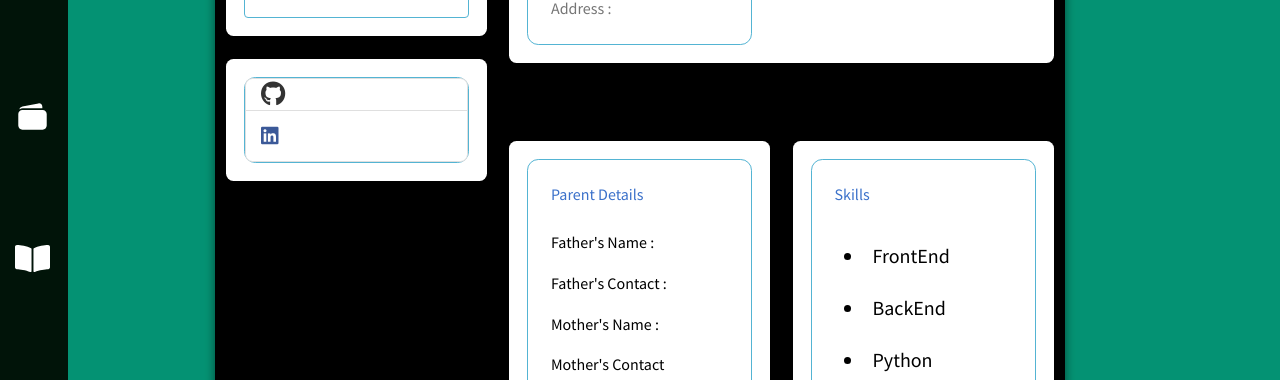
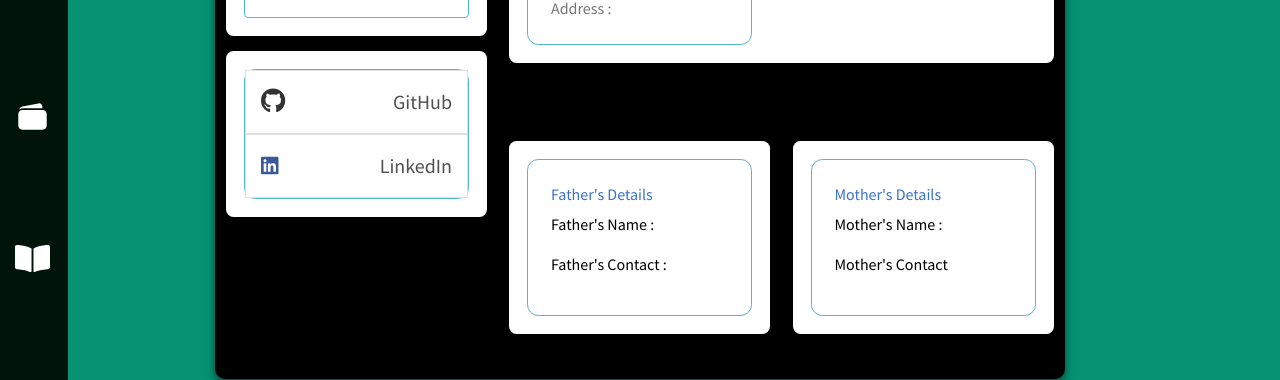
Before and after one commit to jathinp2019/Techie-Corner, a React (Create React App) app in the folder Software-Engineering-Student-Managament-System/: page /profile in a window 1280 px wide. Shown: the part 420-800 px from the top of the page. Built offline with nearby package versions, Linux system fonts and the light colour scheme; no server answers.

Commit message:
changes to edit profile

```diff
--- a/Software-Engineering-Student-Managament-System/src/pages/PaymentPage.js
+++ b/Software-Engineering-Student-Managament-System/src/pages/PaymentPage.js
@@ -72,9 +72,15 @@
 
           <Container>
 
+            {/* <section class="style-one">
+              <div class="wordart">
+                <h1 class="preview" data-content="CodePen">Welcome To Payments Page</h1>
+              </div>
+            </section> */}
+            <div style={{marginRight:'380px'}}>
             <section class="style-one">
               <div class="wordart">
-                <h1 class="preview" data-content="CodePen">Welcome To Payments Page</h1>
+                <h1 class="preview" data-content="CodePen" style={{marginLeft:'123px'}}>Welcome To Payments Page</h1>
               </div>
             </section>
             <Row xs={1} md={3} className='g-4'>
@@ -87,6 +93,7 @@
 
 
             </Row>
+            </div>
           </Container>
         </div>
 
--- a/Software-Engineering-Student-Managament-System/src/pages/Profilepage.js
+++ b/Software-Engineering-Student-Managament-System/src/pages/Profilepage.js
@@ -1,5 +1,5 @@
 import React from 'react';
-import MainLayout from '../Layout/MainLayout'
+import MainLayout from '../Layout/MainLayout';
 import { useState, useEffect } from 'react';
 import { AiFillEdit } from 'react-icons/ai';
 import {
@@ -17,7 +17,7 @@
   MDBProgressBar,
   MDBIcon,
   MDBListGroup,
-  MDBListGroupItem
+  MDBListGroupItem,
 } from 'mdb-react-ui-kit';
 
 export default function ProfilePage() {
@@ -43,103 +43,146 @@
   }, []);
 
   return (
-
     <MainLayout>
-
-    <section style={{ backgroundColor: 'transparent',boxShadow:"5px"}}>
-      <MDBContainer className="py-5" style={{background:"black",marginTop:"150px",boxShadow:"0px 5px 10px 0px rgba(0, 0, 0, 0.5)"}}>
+      <section style={{ backgroundColor: 'transparent', boxShadow: '5px' }}>
+        <MDBContainer
+          className='py-5'
+          style={{
+            background: 'black',
+            marginTop: '150px',
+            boxShadow: '0px 5px 10px 0px rgba(0, 0, 0, 0.5)',
+            borderRadius: '10px',
+          }}
+        >
           <a href='http://localhost:3000/edit' style={{ color: 'white' }}>
-                    Edit Profile <AiFillEdit ></AiFillEdit>
+            Edit Profile <AiFillEdit></AiFillEdit>
           </a>
-    <div style={{width:"100%"}}>
+          <div style={{ width: '100%' }}>
             <MDBRow>
-          <MDBCol lg="4">
-            <MDBCard className="mb-4" >
-              <MDBCardBody className="text-center square border border-info" >
+              <MDBCol lg='4'>
+                <MDBCard className='mb-3'>
+                  <MDBCardBody className='text-center square border border-info'>
                     <MDBCardImage
                       src={userData.image}
-                  alt="avatar"
-                  className="rounded-circle"
-                  style={{ width:'150px'}}
-                  fluid />
+                      alt='avatar'
+                      className='rounded-circle'
+                      style={{ width: '150px' }}
+                      fluid
+                    />
 
-                <p className="text-muted mb-4">ROLL NO: {userData.RollNo}</p>
-                <p className="text-muted mb-4">SEM: {userData.sem}</p>
-                <p className="text-muted mb-1">BRANCH: {userData.branch}</p>
-
-
+                    <p className='text-muted mb-4'>
+                      ROLL NO: {userData.RollNo}
+                    </p>
+                    <p className='text-muted mb-4'>SEM: {userData.sem}</p>
+                    <p className='text-muted mb-1'>BRANCH: {userData.branch}</p>
                   </MDBCardBody>
                 </MDBCard>
 
-            <MDBCard className="mb-4 mb-lg-0 ">
-              <MDBCardBody className="p-0 square border border-info rounded-6">
-                <MDBListGroup flush className="rounded-3">
-                  <MDBListGroupItem className="d-flex justify-content-between align-items-center p-3">
-                    <MDBIcon fab icon="github fa-lg" style={{ color: '#333333' }} />
-                    <MDBCardText>{userData.git}</MDBCardText>
+                <MDBCard className='mb-4 mb-lg-0 '>
+                  <MDBCardBody className='p-0 square border border-info rounded-6'>
+                    <MDBListGroup flush className='rounded-3'>
+                    <a href={userData.git} target='new'>
+                      <MDBListGroupItem className='d-flex justify-content-between align-items-center p-3'>
+                        <MDBIcon
+                          fab
+                          icon='github fa-lg'
+                          style={{ color: '#333333' }}
+                        />
+                        <MDBCardText>
+
+                            GitHub
+
+                        </MDBCardText>
+                      </MDBListGroupItem></a>
+                      <a href={userData.link} target='new'>
+                        <MDBListGroupItem className='d-flex justify-content-between align-items-center p-3'>
+                          <MDBIcon
+                            fab
+                            icon='fa fa-linkedin'
+                            style={{ color: '#3b5998' }}
+                          />
+                          <MDBCardText>LinkedIn</MDBCardText>
                         </MDBListGroupItem>
-
-                  <MDBListGroupItem className="d-flex justify-content-between align-items-center p-3">
-                    <MDBIcon fab icon="fa fa-linkedin" style={{ color: '#3b5998' }} />
-                    <MDBCardText>{userData.link}</MDBCardText>
-                  </MDBListGroupItem>
+                      </a>
                     </MDBListGroup>
                   </MDBCardBody>
                 </MDBCard>
               </MDBCol>
-          <MDBCol lg="8">
-            <MDBCard className="mb-6 ">
-            <MDBCardBody className="ps-4 border border-info rounded-6" >
+              <MDBCol lg='8'>
+                <MDBCard className='mb-6'>
+                  <MDBCardBody className='ps-4  border border-info rounded-6'>
                     <MDBRow>
-                  <MDBCol sm="9">
-                    <MDBCardText className="text-muted text-dark">Name : {userData.fname} {userData.lname}</MDBCardText>
+                      <MDBCol sm='9'>
+                        <MDBCardText className='text-muted text-dark'>
+                          Name : {userData.fname} {userData.lname}
+                        </MDBCardText>
                       </MDBCol>
                     </MDBRow>
-                <br/>
+                    <br />
                     <MDBRow>
-                  <MDBCol sm="9">
-                    <MDBCardText className="text-muted text-dark">Email : {userData.email}</MDBCardText>
+                      <MDBCol sm='9'>
+                        <MDBCardText className='text-muted text-dark'>
+                          Email : {userData.email}
+                        </MDBCardText>
                       </MDBCol>
                     </MDBRow>
-              <br/>
+                    <br />
                     <MDBRow>
-                  <MDBCol sm="9">
-                    <MDBCardText className="text-muted text-dark">Phone : {userData.Phone}</MDBCardText>
+                      <MDBCol sm='9'>
+                        <MDBCardText className='text-muted text-dark'>
+                          Phone : {userData.Phone}
+                        </MDBCardText>
                       </MDBCol>
                     </MDBRow>
-              <br/>
+                    <br />
                     <MDBRow>
-                  <MDBCol sm="9">
-                    <MDBCardText className="text-muted text-dark">Address : {userData.address}</MDBCardText>
+                      <MDBCol sm='9'>
+                        <MDBCardText className='text-muted text-dark'>
+                          Address : {userData.address}
+                        </MDBCardText>
                       </MDBCol>
                     </MDBRow>
                   </MDBCardBody>
                 </MDBCard>
-            <br/>
-            <MDBRow>
-              <MDBCol md="6">
-                <MDBCard className="mb-4 mb-md-0 " >
+                <br />
+                <MDBRow mb='4'>
+                  <MDBCol md='6'>
+                    <MDBCard className='mb-2 mb-md-0 '>
                       <MDBCardBody className='square border border-info rounded-6'>
-                    <MDBCardText className="mb-4"><span className="text-primary font-italic me-1" style={{textAlign:"center"}}>Parent Details</span> </MDBCardText>
-                    <p style={{color:"black"}}>Father's Name : {userData.fnam}</p>
+                        <MDBCardText className='mb-1'>
+                          <span
+                            className='text-primary font-italic me-1'
+                            style={{ textAlign: 'center' }}
+                          >
+                            Father's Details
+                          </span>{' '}
+                        </MDBCardText>
+                        <p style={{ color: 'black' }}>
+                          Father's Name : {userData.fnam}
+                        </p>
 
-                    <p style={{color:"black"}}>Father's Contact : {userData.fnum}</p>
-                    <p style={{color:"black"}}>Mother's Name : {userData.mnam}</p>
-                    <p style={{color:"black"}}>Mother's Contact {userData.mnum}</p>
-
+                        <p style={{ color: 'black' }}>
+                          Father's Contact : {userData.fnum}
+                        </p>
                       </MDBCardBody>
                     </MDBCard>
                   </MDBCol>
 
-              <MDBCol md="6">
-                <MDBCard className="mb-4 mb-md-0">
+                  <MDBCol md='6'>
+                    <MDBCard className='mb-2 mb-md-0'>
                       <MDBCardBody className='square border border-info rounded-6 '>
-                    <MDBCardText className="mb-4"><span className="text-primary font-italic me-1">Skills</span> </MDBCardText>
+                        <MDBCardText className='mb-1'>
+                          <span className='text-primary font-italic me-1'>
+                            Mother's Details
+                          </span>{' '}
+                        </MDBCardText>
 
-                    <li style={{color:"black"}}>FrontEnd</li>
-                    <li style={{color:"black"}}>BackEnd</li>
-                    <li style={{color:"black"}}>Python</li>
-
+                        <p style={{ color: 'black' }}>
+                          Mother's Name : {userData.mnam}
+                        </p>
+                        <p style={{ color: 'black' }}>
+                          Mother's Contact {userData.mnum}
+                        </p>
                       </MDBCardBody>
                     </MDBCard>
                   </MDBCol>
@@ -147,9 +190,7 @@
               </MDBCol>
             </MDBRow>
           </div>
-
         </MDBContainer>
-
       </section>
     </MainLayout>
   );
```
Also changed, not shown: Software-Engineering-Student-Managament-System/src/Components/PaymentCard.js (line endings or trailing spaces). Lines whose indentation alone changed are shown as unchanged.
